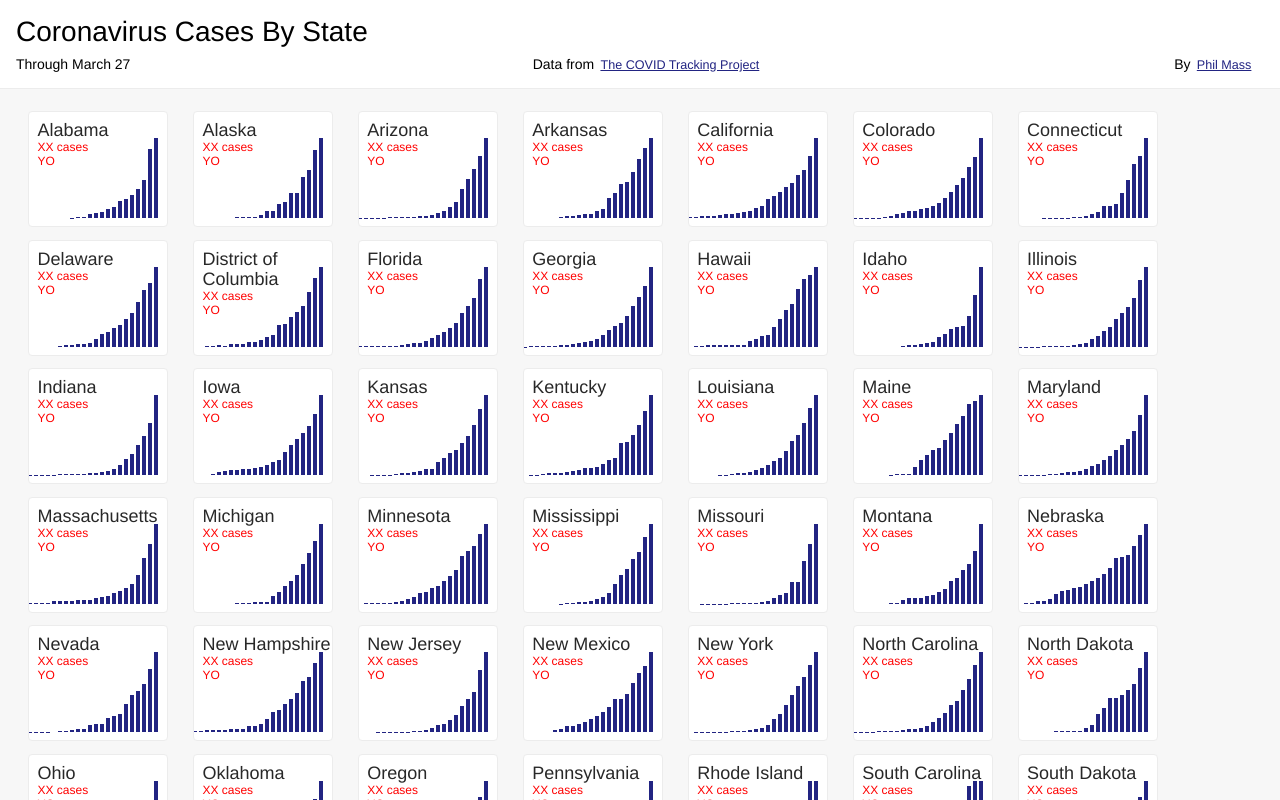
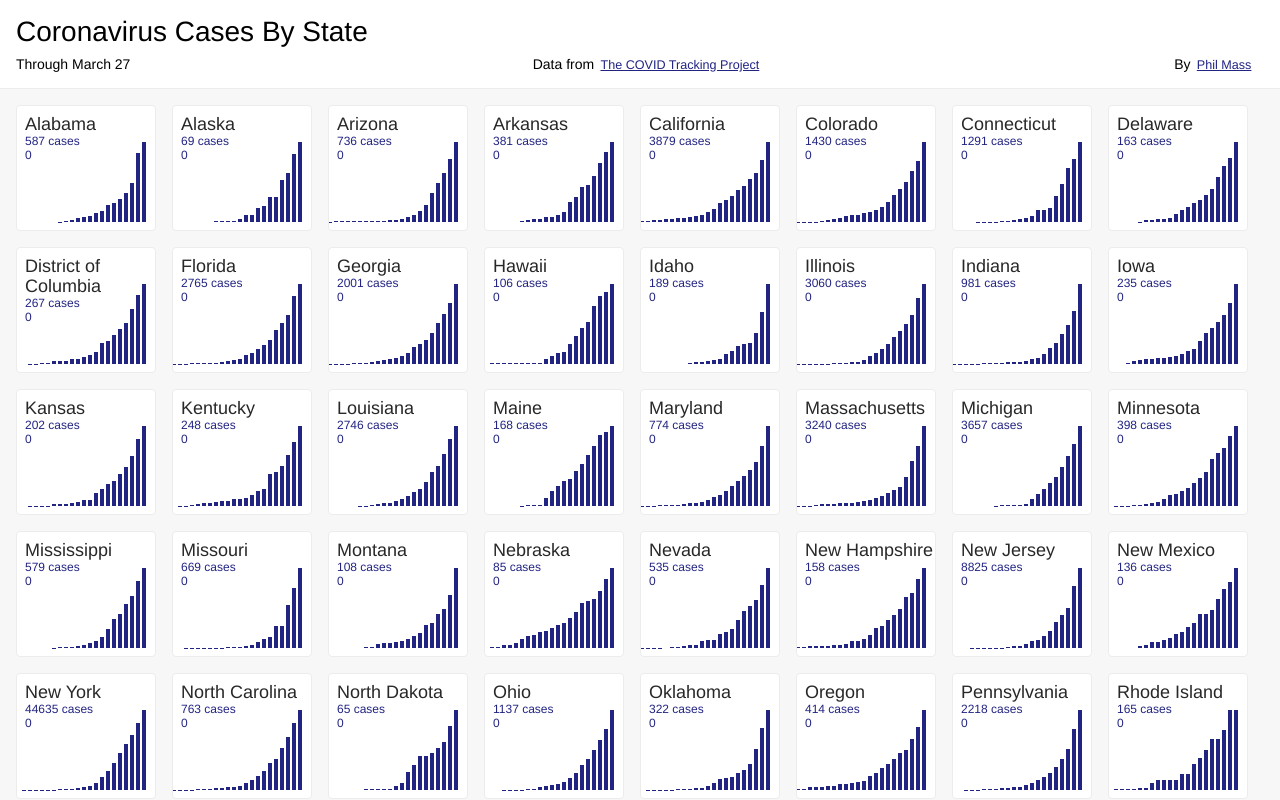
Before and after one commit to philrmass/corona-graphs, a React app: page / in a window 1280 px wide. Shown: the top 800 px of the page. Built offline with nearby package versions, Linux system fonts and the light colour scheme; the HTML template or start-up script is replaced by a standard one.

Commit message:
update data, add case total

```diff
--- a/package.json
+++ b/package.json
@@ -36,6 +36,7 @@
     "webpack-dev-server": "^3.8.2"
   },
   "dependencies": {
+    "gaussian-fit": "^1.0.0",
     "react": "^16.10.2",
     "react-dom": "^16.10.2"
   }
--- a/src/components/MiniGraph.js
+++ b/src/components/MiniGraph.js
@@ -4,6 +4,7 @@ import styles from '../styles/MiniGraph.module.css';
 
 function MiniGraph({ state }) {
   const max = getMax(state.days, 'positive');
+  const curve = calculateCurve(state.days, 'positive');
 
   if (!state) {
     return null;
@@ -14,6 +15,16 @@ function MiniGraph({ state }) {
       const value = parseInt(day[key]);
       return value > max ? value : max;
     }, 1);
+  }
+
+  function calculateCurve(days, key) {
+    const values = days.map((day) => day[key]);
+    //??? remove debugging
+    const test = 'OR';
+    if (state.state === test) {
+      console.log(test, values); //eslint-disable-line no-console
+    }
+    return 0;
   }
 
   function buildMiniGraph(days) {
@@ -47,10 +58,10 @@ function MiniGraph({ state }) {
           {state.stateName}
         </div>
         <div className={styles.cases}>
-          {'XX cases'}
+          {`${max} cases`}
         </div>
         <div className={styles.curve}>
-          {'YO'}
+          {curve}
         </div>
       </div>
       {buildMiniGraph(state.days)}
--- a/src/styles/App.module.css
+++ b/src/styles/App.module.css
@@ -3,7 +3,7 @@
 }
 
 .main {
-  padding: 16px;
+  padding: 8px;
   background: var(--bg-light-gray);
   color: #282828;
   overflow-y: scroll;
@@ -16,7 +16,7 @@
 
 .stateLink {
   cursor: pointer;
-  margin: 0.3em 0.6em;
+  margin: 8px;
   text-decoration: underline;
   font-size: 1.3em;
 }
--- a/src/styles/MiniGraph.module.css
+++ b/src/styles/MiniGraph.module.css
@@ -2,7 +2,7 @@
   position: relative;
   background: white;
   width: 140px;
-  height: 116px;
+  height: 126px;
   padding: 8px;
   border: 1px solid var(--border);
   border-radius: 4px;
@@ -24,12 +24,12 @@
 }
 
 .cases {
-  color: red;
+  color: var(--blue);
   font-size: 12px;
 }
 
 .curve {
-  color: red;
+  color: var(--blue);
   font-size: 12px;
 }
 
```
Also changed, not shown: src/data/states.json, 2 other files (tests, documents, lock files or other folders).
